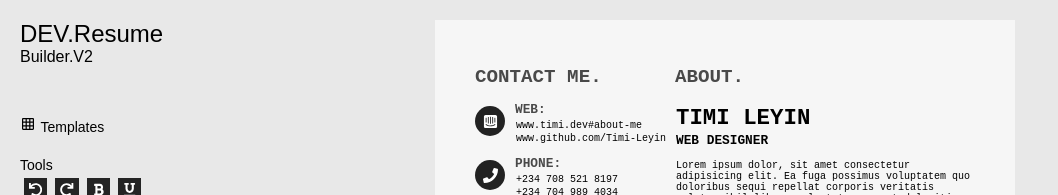
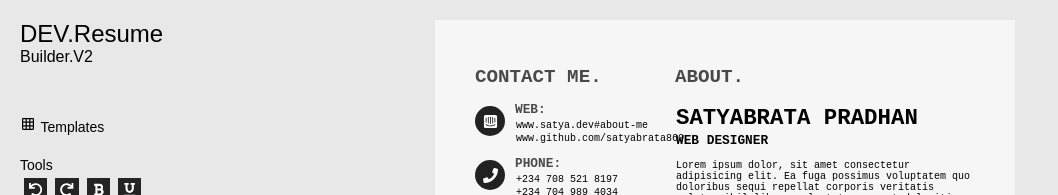
Before and after one commit to satyabrata860/v2.resume, a React (Vite) app: page /create/niko in a window 1280 px wide. Shown: the top 195 px of the page, without its empty margins (0-1058 px from the left). Built offline with nearby package versions, Linux system fonts and the light colour scheme; a web font is replaced by a local one.

Commit message:
Update niko.tsx

```diff
--- a/src/Components/Resume/Niko/niko.tsx
+++ b/src/Components/Resume/Niko/niko.tsx
@@ -23,8 +23,8 @@ export const Niko = ({edit}:{edit:boolean})=>{
 
                   <div className="info">
                     <h5 className="title" ><small>WEB:</small></h5>
-                    <p className='c-link'  data-editable={edit} contentEditable={edit} >www.timi.dev#about-me</p>
-                    <p className='c-link'  data-editable={edit} contentEditable={edit} >www.github.com/Timi-Leyin</p>
+                    <p className='c-link'  data-editable={edit} contentEditable={edit} >www.satya.dev#about-me</p>
+                    <p className='c-link'  data-editable={edit} contentEditable={edit} >www.github.com/satyabrata860</p>
                   </div>
                 </div>
                 <div className="con">
@@ -58,7 +58,7 @@ export const Niko = ({edit}:{edit:boolean})=>{
         <div className="about-intro">
         <div className="">
         <h1>
-            <p  data-editable={edit} contentEditable={edit}>TIMI LEYIN</p>
+            <p  data-editable={edit} contentEditable={edit}>SATYABRATA PRADHAN</p>
             <p  data-editable={edit} contentEditable={edit}>WEB DESIGNER</p>
           </h1>
         </div>
```
